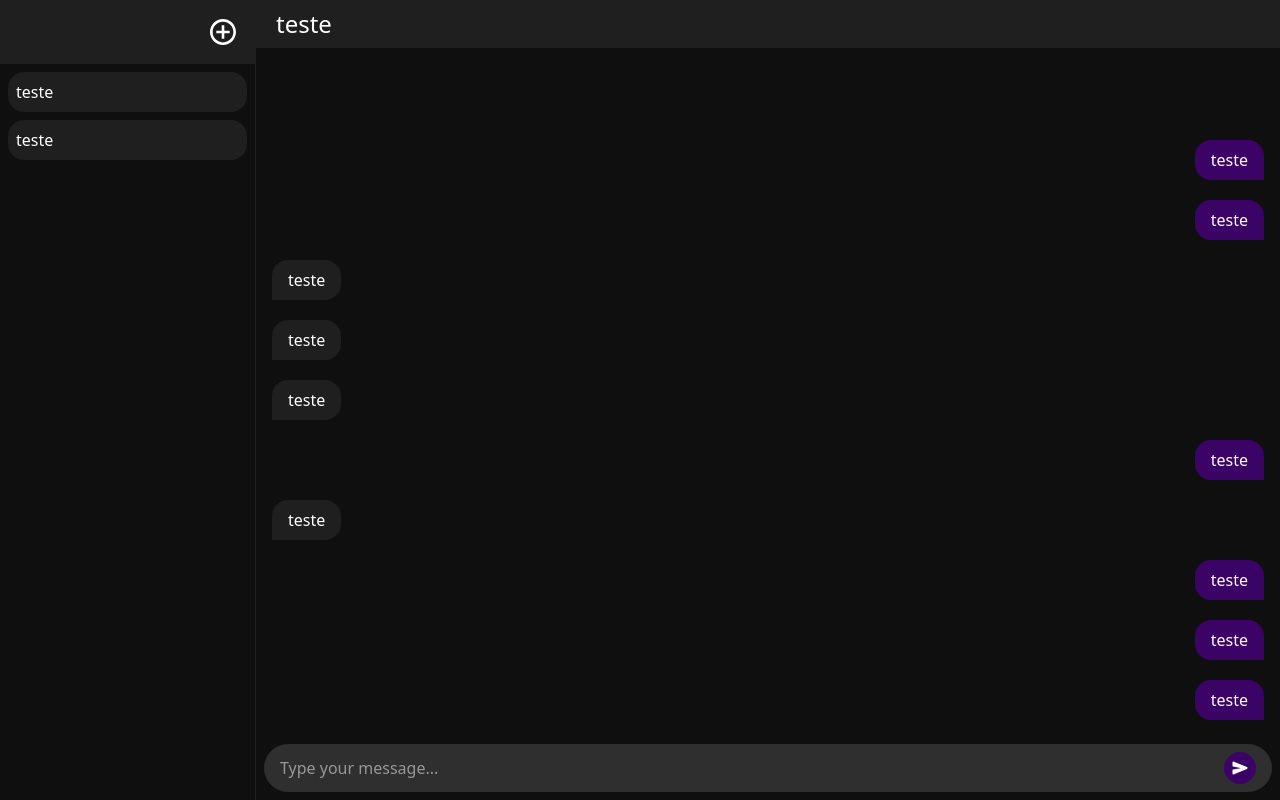
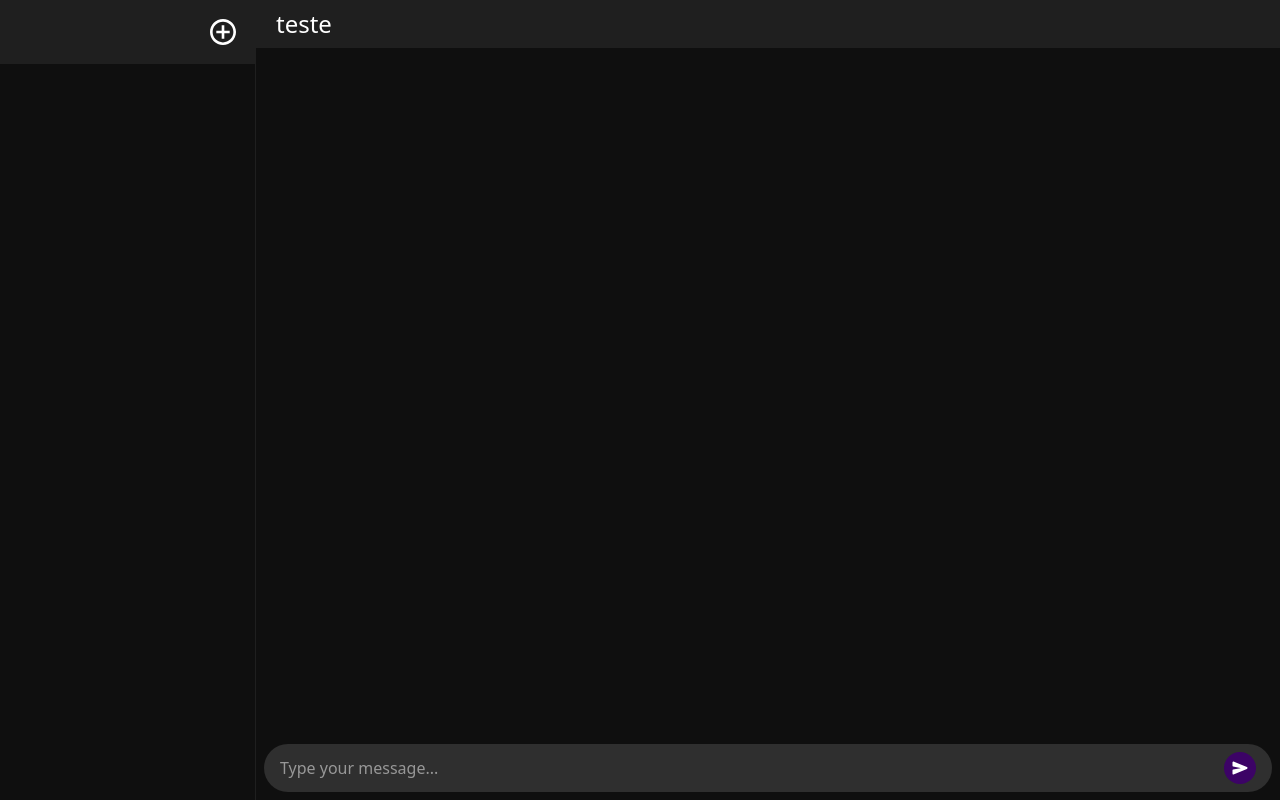
Before and after one commit to Linksyyy/anonymous-chat, a Next.js app: page /lounge in a window 1280 px wide. Built offline with nearby package versions, Linux system fonts and the light colour scheme.

Commit message:
Removes hardcoded chat data from components

```diff
--- a/src/Components/ChatWindow.jsx
+++ b/src/Components/ChatWindow.jsx
@@ -1,7 +1,9 @@
 "use client";
+import { useState } from "react";
 import { IoSend } from "react-icons/io5";
 
-export default function ChatWindow({ messages }) {
+export default function ChatWindow() {
+  const [messages] = useState([]);
   function handleSubmit(e) {
     e.preventDefault();
   }
--- a/src/Components/ChatsList.jsx
+++ b/src/Components/ChatsList.jsx
@@ -4,8 +4,8 @@ import { IoMdAddCircleOutline } from "react-icons/io";
 import { getUser } from "../lib/api";
 import { keyContext } from "../Contexts/KeyProvider";
 
-export default function ChatsList({ Chats }) {
-  const [chats, setChats] = useState(Chats);
+export default function ChatsList() {
+  const [chats, setChats] = useState([]);
   const [inputVisible, setInputVisible] = useState(false);
   const [searchUsername, setSearchUsername] = useState("");
   const [log, setLog] = useState("");
--- a/src/app/lounge/layout.jsx
+++ b/src/app/lounge/layout.jsx
@@ -3,7 +3,7 @@ import ChatsList from "../../Components/ChatsList";
 export default function LoungeLayout({ children }) {
   return (
     <section className="fixed inset-0 bg-primary flex">
-      <ChatsList Chats={[{ name: "teste" }, { name: "teste" }]} />
+      <ChatsList />
       <main className="h-full flex-1">{children}</main>
     </section>
   );
--- a/src/app/lounge/page.jsx
+++ b/src/app/lounge/page.jsx
@@ -1,20 +1,5 @@
 import ChatWindow from "../../Components/ChatWindow";
 
 export default function loungePage() {
-  return (
-    <ChatWindow
-      messages={[
-        { text: "teste", sendedByMe: true },
-        { text: "teste", sendedByMe: true },
-        { text: "teste", sendedByMe: true },
-        { text: "teste", sendedByMe: false },
-        { text: "teste", sendedByMe: true },
-        { text: "teste", sendedByMe: false },
-        { text: "teste", sendedByMe: false },
-        { text: "teste", sendedByMe: false },
-        { text: "teste", sendedByMe: true },
-        { text: "teste", sendedByMe: true },
-      ]}
-    />
-  );
+  return <ChatWindow />;
 }
```
